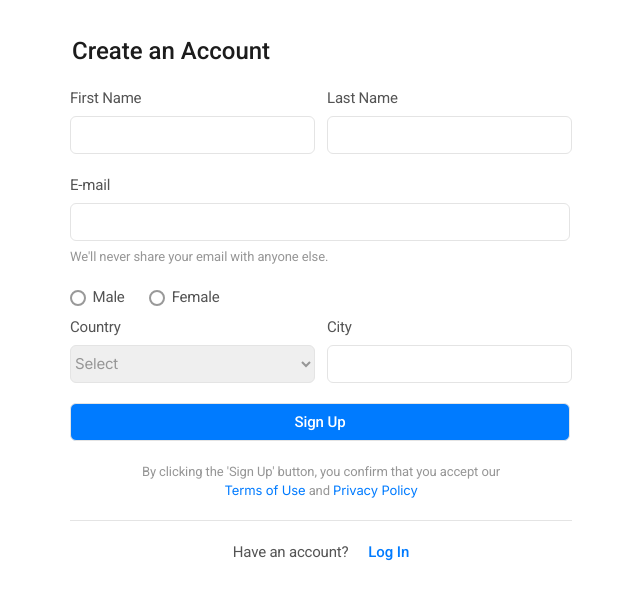
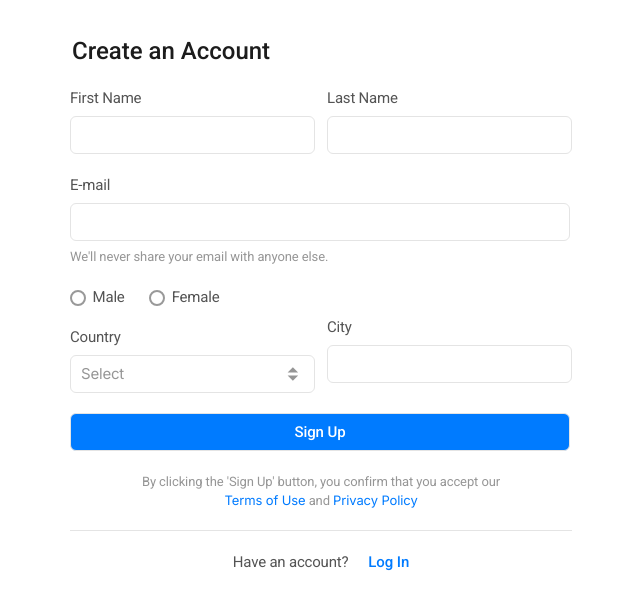
Before and after one commit to Iryna-Vailenko/beetroot_academy, a plain HTML site: page HW5/index.html in a window 1280 px wide. Shown: the whole page, without its empty margins (319-959 px from the left). Drawn offline with Linux system fonts and the light colour scheme.

Commit message:
Homework 5. Final and arrow

```diff
--- a/HW5/css/style.css
+++ b/HW5/css/style.css
@@ -207,11 +207,14 @@ input:checked {
 }
 
 .select-country{
-  /*-webkit-appearance: none;*/
   font-size: 15px;
   line-height: 22px;
   letter-spacing: -0.2px;
   color: #969696;
+  padding-left: 10px;
+  -webkit-appearance: none;
+  background: url(/beetroot_academy/HW5/img/🔹\ Icon\ Color.png) no-repeat;
+  background-position: right 15px top 50%;
 }
 
 .btn-sign-up{
--- a/HW5/index.html
+++ b/HW5/index.html
@@ -34,7 +34,7 @@
     </div>
     <div class="places">
       <div class="place">
-        <label for="countries">Country</label>
+        <label for="countries" style="margin-top: 10px;">Country</label>
         <select class="select-country" name="country" id="countries">
           <option value="1">Select</option>
           <option value="2">Ukraine</option>
```
Also changed, not shown: HW5/img/🔹 Icon Color.png (added).
